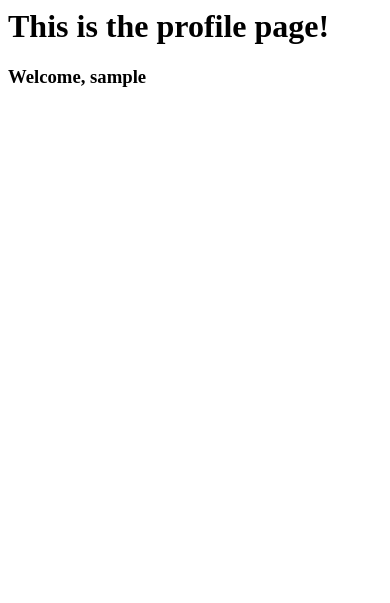
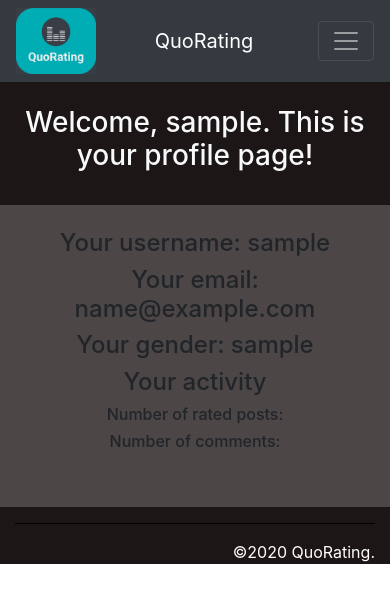
Before and after one commit to dsijakovski98/quorating, a PHP site: page /views/profile_page.php in a window 390 px wide. Shown: the top 603 px of the page. Run offline with PHP 8.4, Linux system fonts and the light colour scheme; the visitor is signed in with stand-in values (Sample User, id 1).

Commit message:
profile page added

```diff
--- a/contact.php
+++ b/contact.php
@@ -35,7 +35,7 @@
 				</li>
 			</ul>
 
-			<form method="post" action="send_mail.php">
+			<form method="post" action="<?php echo $website; ?>send_mail.php">
 				<div class="form-group">
 					<label>Username</label>
 						<input type="text" class="form-control" placeholder="Username" name="username" autocomplete="off" required="required">
--- /dev/null
+++ b/control/profile-page-controller.php
@@ -0,0 +1,17 @@
+<?php
+
+require_once '../utils/include.php';
+require_once '../model/get_user.php';
+// session_start();
+
+if(!isset($_SESSION['user_name'])) {
+    header("Location: /quorating/index.php");
+    exit();
+}
+
+
+$user_name = $user_info['user_name'];
+$user_email = $user_info['user_email'];
+$user_gender = $user_info['user_gender'];
+//$num_comm = $user_info['num_comm'];
+//$num_rated = $user_info['num_rated'];
--- a/views/profile_page.php
+++ b/views/profile_page.php
@@ -1,8 +1,109 @@
 <?php
+    require_once '../control/profile-page-controller.php';
+?>
 
-require_once '../utils/include.php';
-require_once '../model/get_user.php';
+<!DOCTYPE html>
 
-echo "<h1> This is the profile page!</h1>";
+<html lang="en">
+	<head>
+		<meta charset="UTF-8">
+		<meta http-equiv="X-UA-Compatible" content="IE=edge">
+        <meta name="viewport" content="width=device-width, initial-scale=1.0,maximum-scale=1">
+		<title>Profile Page</title>
 
-echo "<h3> Welcome, " . $user_info['user_name'];
+        <link rel="stylesheet" href="<?php echo $website; ?>css/bootstrap.min.css">
+  		<link rel="stylesheet" href="<?php echo $website; ?>css/styles.css">
+
+          <script src="https://code.jquery.com/jquery-3.3.1.slim.min.js" integrity="sha384-q8i/X+965DzO0rT7abK41JStQIAqVgRVzpbzo5smXKp4YfRvH+8abtTE1Pi6jizo" crossorigin="anonymous"></script>
+        <script src="..<?php echo $website; ?>js/bootstrap.min.js"></script>
+
+	</head>
+
+	<body>
+    <?php
+        require_page("utils/navbar.php");
+
+    ?>
+
+    <div style="background-color:#1C1616;">
+    <br>
+    <div><h3 class=" text-center text-light"> <?php echo "Welcome, " . $user_name . ". This is your profile page!";?></div>
+
+    <br>
+
+    <div class="container" style="background-color:#4C4646;">
+        <div class="text-center">
+            <div class="col-md-6 offset-md-3" class="text-center">
+
+                    <div class="text-center">
+                        <br>
+                        <?php
+                        $dir_path = "../images/profilePics/";
+                        $extensions_array = array('jpg','png','jpeg');
+
+                        if(is_dir($dir_path)) {
+                            $files = scandir($dir_path);
+                            // var_dump($files);
+
+                            for($i = 0; $i < count($files); $i++) {
+                                if(strpos($files[$i], $user_name) !== false) {
+                                    // get file extension
+                                    $file = pathinfo($files[$i]);
+                                    $extension = $file['extension'];
+
+                                    $full_path = "";
+
+                                    // check file extension
+                                    if(in_array($extension, $extensions_array)) {
+                                    // show image
+                                    $full_path = $website . substr($dir_path, 3) . $files[$i];
+
+                                    }
+                                    else {
+                                        $full_path = $website . substr($dir_path, 3) . "default.jpg";
+                                    }
+                                    echo "<figure><img class='rounded' src='$full_path' style='width:100px;height:100px;'></figure><br>";
+                                }
+                            }
+                        }
+                        ?>
+                    </div>
+
+                    <div class="text-center">
+                        <div>
+                            <h4><?php echo 'Your username: ' . $user_name . '<br>'; ?></h4>
+                        </div>
+
+                        <div>
+                            <h4><?php echo 'Your email: ' . $user_email . '<br>';?></h4>
+                        </div>
+
+                        <div>
+                            <h4><?php echo 'Your gender: ' . $user_gender . '<br>';?></h4>
+                        </div>
+
+                        <div>
+                            <h4><?php echo 'Your activity <br>';?></h4>
+                            <h6><?php echo 'Number of rated posts: <br>'?><h6>
+                            <h6><?php echo 'Number of comments: <br>'?><h6>
+                        </div>
+                    </div>
+
+                    <br><br>
+
+
+            </div><!--.col-md-6-->
+        </div> <!-- .row -->
+    </div><!-- .content-->
+    <style>
+    p{
+        color:white;
+    }
+    </style>
+    <?php
+        require_page("utils/footer.php");
+    ?>
+</div>
+</body>
+
+</html>
```
